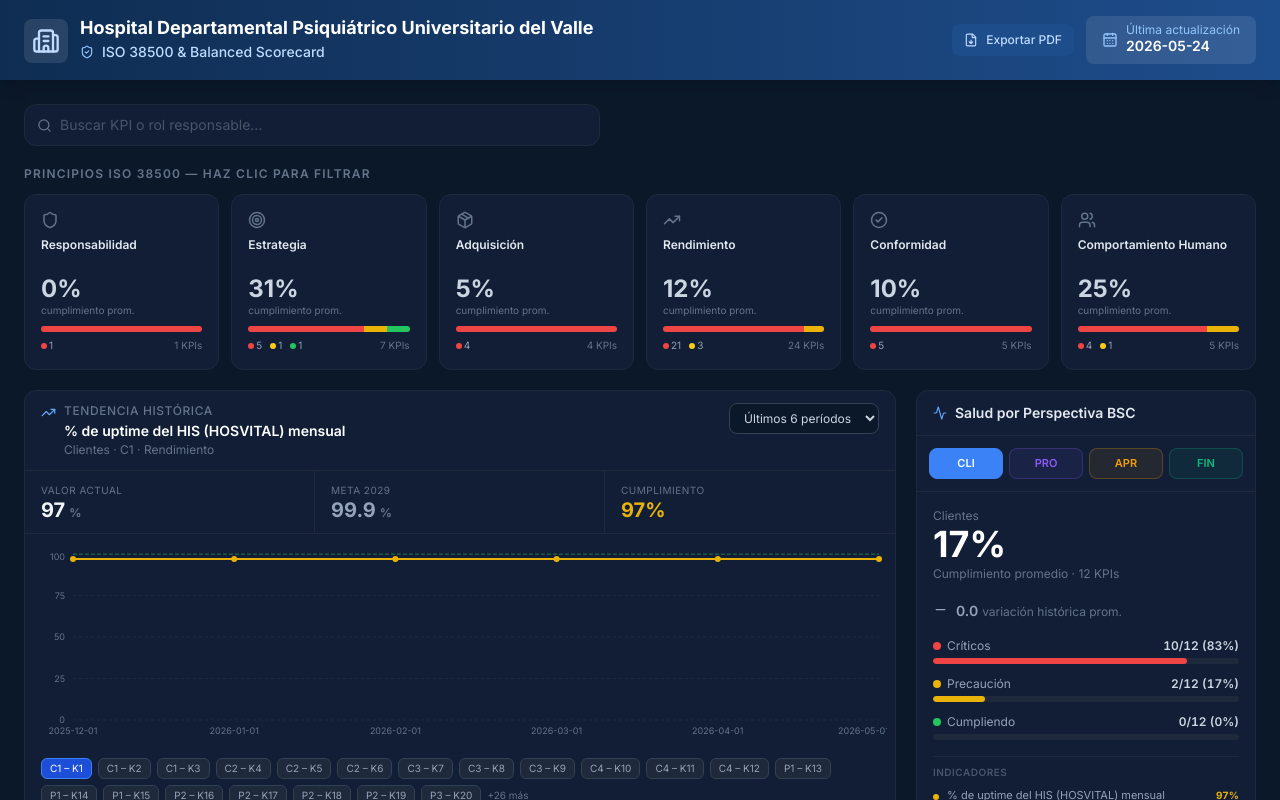
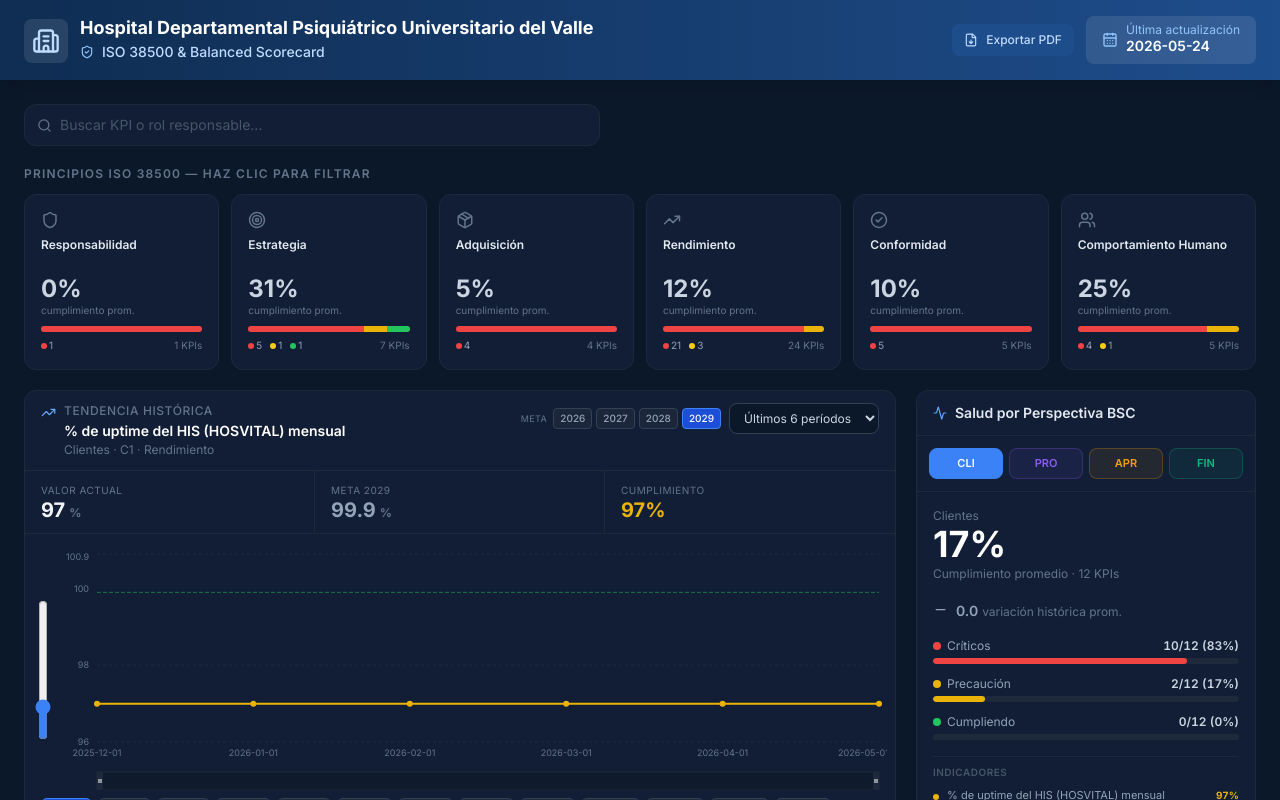
Before and after one commit to JuanObando02/dashboard, a React (Vite) app: page / in a window 1280 px wide. Shown: the top 800 px of the page. Built offline with nearby package versions, Linux system fonts and the light colour scheme.

Commit message:
sliders de tiempo y valores

```diff
--- a/src/components/KpiDetailModal.jsx
+++ b/src/components/KpiDetailModal.jsx
@@ -79,6 +79,21 @@ export default function KpiDetailModal({ kpi, onClose }) {
   const metaScaled  = kpi['Meta 2029'] !== null && kpi['Meta 2029'] !== undefined ? kpi['Meta 2029'] * mult : null
   const valSimScaled = kpi.valor_actual_simulado !== null && kpi.valor_actual_simulado !== undefined ? kpi.valor_actual_simulado * mult : null
 
+  const yDomain = useMemo(() => {
+    const vals = historico.map(d => d.valor).filter(v => v != null)
+    if (metaScaled != null) vals.push(metaScaled)
+    if (vals.length === 0) return ['auto', 'auto']
+    const min = Math.min(...vals)
+    const max = Math.max(...vals)
+    const range = max - min
+    const pad = range < 0.001 ? Math.abs(max) * 0.05 || 1 : range * 0.2
+    const dec = isPct ? 1 : 2
+    return [
+      parseFloat((min - pad).toFixed(dec)),
+      parseFloat((max + pad).toFixed(dec)),
+    ]
+  }, [historico, metaScaled, isPct])
+
   return (
     <div
       className="fixed inset-0 z-50 flex items-end sm:items-center justify-center p-0 sm:p-4"
@@ -148,7 +163,7 @@ export default function KpiDetailModal({ kpi, onClose }) {
                     <BarChart data={historico} margin={{ top: 4, right: 8, left: -20, bottom: 0 }}>
                       <CartesianGrid strokeDasharray="3 3" stroke="#1e293b" vertical={false} />
                       <XAxis dataKey="periodo" tick={{ fontSize: 9, fill: '#64748b' }} axisLine={false} tickLine={false} />
-                      <YAxis tick={{ fontSize: 9, fill: '#64748b' }} axisLine={false} tickLine={false} />
+                      <YAxis tick={{ fontSize: 9, fill: '#64748b' }} axisLine={false} tickLine={false} domain={yDomain} />
                       {metaScaled != null && (
                         <ReferenceLine y={metaScaled} stroke="#22c55e" strokeDasharray="4 2" strokeOpacity={0.5} />
                       )}
@@ -159,7 +174,7 @@ export default function KpiDetailModal({ kpi, onClose }) {
                     <LineChart data={historico} margin={{ top: 4, right: 8, left: -20, bottom: 0 }}>
                       <CartesianGrid strokeDasharray="3 3" stroke="#1e293b" vertical={false} />
                       <XAxis dataKey="periodo" tick={{ fontSize: 9, fill: '#64748b' }} axisLine={false} tickLine={false} />
-                      <YAxis tick={{ fontSize: 9, fill: '#64748b' }} axisLine={false} tickLine={false} />
+                      <YAxis tick={{ fontSize: 9, fill: '#64748b' }} axisLine={false} tickLine={false} domain={yDomain} />
                       {metaScaled != null && (
                         <ReferenceLine y={metaScaled} stroke="#22c55e" strokeDasharray="4 2" strokeOpacity={0.5} />
                       )}
--- a/src/components/MainChartArea.jsx
+++ b/src/components/MainChartArea.jsx
@@ -1,7 +1,8 @@
+import { useState } from 'react'
 import {
   LineChart, Line, BarChart, Bar,
   XAxis, YAxis, CartesianGrid, Tooltip,
-  ResponsiveContainer, ReferenceLine,
+  ResponsiveContainer, ReferenceLine, Brush,
 } from 'recharts'
 import { useDashboard } from '../context/DashboardContext'
 import { BarChart2, TrendingUp } from 'lucide-react'
@@ -15,7 +16,7 @@ function Tooltip_({ active, payload, label, unit, meta }) {
       <p className="text-slate-400 mb-1">{label}</p>
       <p className="text-white font-bold text-sm">{payload[0].value} {unit}</p>
       {meta != null && (
-        <p className="text-slate-500 mt-0.5">Meta 2029: {meta} {unit}</p>
+        <p className="text-slate-500 mt-0.5">Meta: {meta} {unit}</p>
       )}
     </div>
   )
@@ -30,6 +31,9 @@ export default function MainChartArea() {
     setPeriodFilter,
     activePrinciple,
   } = useDashboard()
+
+  const [yZoom, setYZoom] = useState(20)
+  const [metaYear, setMetaYear] = useState('2029')
 
   if (!selectedKpi) {
     return (
@@ -53,8 +57,24 @@ export default function MainChartArea() {
   const chartData  = periodFilter === '6m' ? historico.slice(-6) : historico
   const color      = SEM_COLOR[selectedKpi.semaforo] ?? '#3b82f6'
   const useBar     = chartData.length <= 4
-  const metaScaled = selectedKpi['Meta 2029'] !== null && selectedKpi['Meta 2029'] !== undefined ? selectedKpi['Meta 2029'] * mult : null
+  const metaRaw = selectedKpi[`Meta ${metaYear}`]
+  const metaScaled = metaRaw !== null && metaRaw !== undefined ? metaRaw * mult : null
   const valSimScaled = selectedKpi.valor_actual_simulado !== null && selectedKpi.valor_actual_simulado !== undefined ? selectedKpi.valor_actual_simulado * mult : null
+
+  const yDomain = (() => {
+    const vals = chartData.map(d => d.valor).filter(v => v != null)
+    if (metaScaled != null) vals.push(metaScaled)
+    if (vals.length === 0) return ['auto', 'auto']
+    const min = Math.min(...vals)
+    const max = Math.max(...vals)
+    const range = max - min || Math.abs(max) * 0.1 || 1
+    const pad = range * (0.05 + (yZoom / 100) * 1.5)
+    const dec = isPct ? 1 : 2
+    return [
+      parseFloat((min - pad).toFixed(dec)),
+      parseFloat((max + pad).toFixed(dec)),
+    ]
+  })()
 
   return (
     <div className="bg-[#111e35] rounded-xl border border-slate-800 overflow-hidden">
@@ -75,15 +95,43 @@ export default function MainChartArea() {
           </div>
         </div>
 
+        <div className="flex items-center gap-2 shrink-0">
+          {/* Meta year selector */}
+          <div className="flex items-center gap-1">
+            <span className="text-[9px] text-slate-500 uppercase tracking-wider mr-0.5">Meta</span>
+            {['2026', '2027', '2028', '2029'].map(year => {
+              const hasVal = selectedKpi[`Meta ${year}`] != null
+              const isActive = metaYear === year
+              return (
+                <button
+                  key={year}
+                  onClick={() => hasVal && setMetaYear(year)}
+                  disabled={!hasVal}
+                  className="text-[10px] px-1.5 py-0.5 rounded font-medium transition-colors"
+                  style={{
+                    background:  isActive ? '#1d4ed8' : 'rgba(30,41,59,0.8)',
+                    color:       isActive ? '#fff' : hasVal ? '#94a3b8' : '#334155',
+                    border:      `1px solid ${isActive ? '#3b82f6' : '#334155'}`,
+                    cursor:      hasVal ? 'pointer' : 'default',
+                  }}
+                >
+                  {year}
+                </button>
+              )
+            })}
+          </div>
+
+          {/* Period filter */}
           <select
             value={periodFilter}
             onChange={e => setPeriodFilter(e.target.value)}
             className="text-xs bg-[#0b1829] border border-slate-700 rounded-lg px-2.5 py-1.5 text-slate-300
-                     focus:outline-none focus:border-blue-500 shrink-0"
+                       focus:outline-none focus:border-blue-500"
           >
             <option value="6m">Últimos 6 períodos</option>
             <option value="all">Todo el histórico</option>
           </select>
+        </div>
       </div>
 
       {/* Metric strip */}
@@ -96,7 +144,7 @@ export default function MainChartArea() {
             color: '#f1f5f9',
           },
           {
-            label: 'Meta 2029',
+            label: `Meta ${metaYear}`,
             value: metaScaled !== null ? Number(metaScaled.toFixed(isPct ? 1 : 2)) : '—',
             unit:  selectedKpi.Unidad,
             color: '#94a3b8',
@@ -119,25 +167,55 @@ export default function MainChartArea() {
       </div>
 
       {/* Chart */}
-      <div className="px-2 pt-4 pb-2">
+      <div className="pt-4 pb-2 flex gap-1">
+        {/* Y-axis zoom slider (vertical, left) */}
+        <div className="flex flex-col items-center justify-center shrink-0 pl-2" style={{ width: 28 }}>
+          <span className="text-[8px] text-slate-600 select-none">+</span>
+          <input
+            type="range"
+            min={0}
+            max={100}
+            value={yZoom}
+            onChange={e => setYZoom(Number(e.target.value))}
+            title={`Zoom Y: ${yZoom}%`}
+            style={{
+              transform: 'rotate(-90deg)',
+              width: 140,
+              cursor: 'pointer',
+              accentColor: '#3b82f6',
+            }}
+          />
+          <span className="text-[8px] text-slate-600 select-none">−</span>
+        </div>
+
+        {/* Chart area */}
+        <div className="flex-1 pr-2">
           {chartData.length > 0 ? (
-          <ResponsiveContainer width="100%" height={200}>
+            <ResponsiveContainer width="100%" height={240}>
               {useBar ? (
                 <BarChart data={chartData} margin={{ top: 4, right: 8, left: -20, bottom: 0 }}>
                   <CartesianGrid strokeDasharray="3 3" stroke="#1e293b" vertical={false} />
                   <XAxis dataKey="periodo" tick={{ fontSize: 9, fill: '#64748b' }} axisLine={false} tickLine={false} />
-                <YAxis tick={{ fontSize: 9, fill: '#64748b' }} axisLine={false} tickLine={false} />
+                  <YAxis tick={{ fontSize: 9, fill: '#64748b' }} axisLine={false} tickLine={false} domain={yDomain} />
                   {metaScaled != null && (
                     <ReferenceLine y={metaScaled} stroke="#22c55e" strokeDasharray="4 2" strokeOpacity={0.5} />
                   )}
                   <Tooltip content={<Tooltip_ unit={selectedKpi.Unidad} meta={metaScaled} />} cursor={false} />
                   <Bar dataKey="valor" fill={color} radius={[4, 4, 0, 0]} maxBarSize={40} />
+                  <Brush
+                    dataKey="periodo"
+                    height={18}
+                    stroke="#1e293b"
+                    fill="#0b1829"
+                    travellerWidth={6}
+                    tick={{ fontSize: 8, fill: '#475569' }}
+                  />
                 </BarChart>
               ) : (
                 <LineChart data={chartData} margin={{ top: 4, right: 8, left: -20, bottom: 0 }}>
                   <CartesianGrid strokeDasharray="3 3" stroke="#1e293b" vertical={false} />
                   <XAxis dataKey="periodo" tick={{ fontSize: 9, fill: '#64748b' }} axisLine={false} tickLine={false} />
-                <YAxis tick={{ fontSize: 9, fill: '#64748b' }} axisLine={false} tickLine={false} />
+                  <YAxis tick={{ fontSize: 9, fill: '#64748b' }} axisLine={false} tickLine={false} domain={yDomain} />
                   {metaScaled != null && (
                     <ReferenceLine y={metaScaled} stroke="#22c55e" strokeDasharray="4 2" strokeOpacity={0.5} />
                   )}
@@ -150,14 +228,23 @@ export default function MainChartArea() {
                     dot={{ fill: color, r: 3, strokeWidth: 0 }}
                     activeDot={{ r: 5, strokeWidth: 0 }}
                   />
+                  <Brush
+                    dataKey="periodo"
+                    height={18}
+                    stroke="#1e293b"
+                    fill="#0b1829"
+                    travellerWidth={6}
+                    tick={{ fontSize: 8, fill: '#475569' }}
+                  />
                 </LineChart>
               )}
             </ResponsiveContainer>
           ) : (
-          <div className="h-[200px] flex items-center justify-center text-slate-600 text-sm">
+            <div className="h-[240px] flex items-center justify-center text-slate-600 text-sm">
               Sin datos históricos disponibles
             </div>
           )}
+        </div>
       </div>
 
       {/* KPI pills */}
```
Lines whose indentation alone changed are shown as unchanged.
